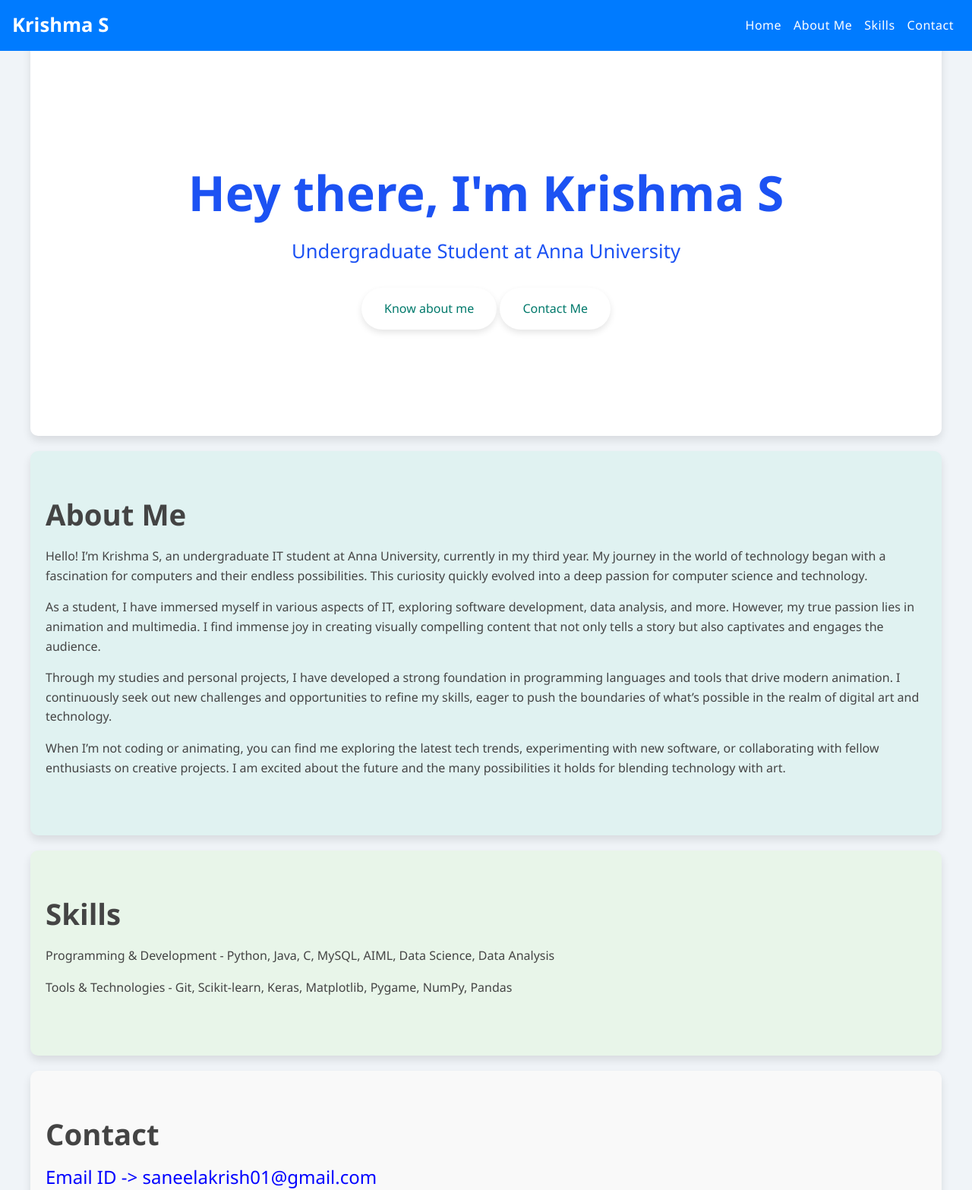
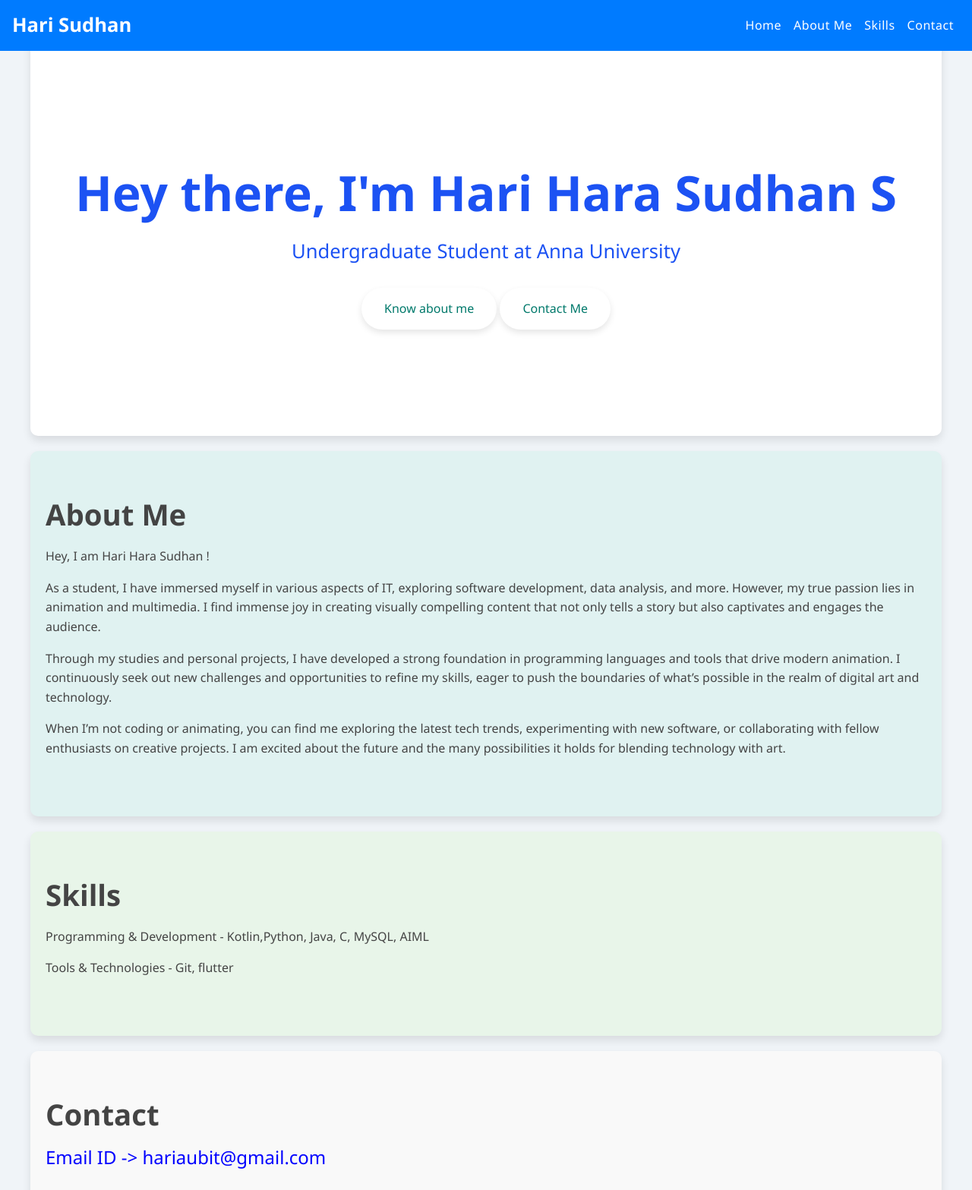
Before and after one commit to itsharisudhan/portfolio, a plain HTML site: page index.html in a window 1280 px wide. Shown: the top 1567 px of the page at 76% size. Drawn offline with nearby package versions, Linux system fonts and the light colour scheme.

Commit message:
Update index.html

```diff
--- a/index.html
+++ b/index.html
@@ -10,7 +10,7 @@
 <body>
     <header>
         <nav class="navbar navbar-expand-lg navbar-dark bg-primary fixed-top">
-            <a class="navbar-brand" href="#home">Krishma S</a>
+            <a class="navbar-brand" href="#home">Hari Sudhan</a>
             <button class="navbar-toggler" type="button" data-toggle="collapse" data-target="#navbarNav" aria-controls="navbarNav" aria-expanded="false" aria-label="Toggle navigation">
                 <span class="navbar-toggler-icon"></span>
             </button>
@@ -35,7 +35,7 @@
     <main>
         <section id="home" class="pt-5 mt-5">
             <div class="hero">
-                <h1>Hey there, I'm Krishma S</h1>
+                <h1>Hey there, I'm Hari Hara Sudhan S</h1>
                 <p>Undergraduate Student at Anna University</p>
                 <a href="#about" class="cta-button">Know about me</a>
                 <a href="#contact" class="cta-button">Contact Me</a>
@@ -43,26 +43,26 @@
         </section>
         <section id="about">
             <h2>About Me</h2>
-            <p>Hello! I’m Krishma S, an undergraduate IT student at Anna University, currently in my third year. My journey in the world of technology began with a fascination for computers and their endless possibilities. This curiosity quickly evolved into a deep passion for computer science and technology.</p>
+            <p>Hey, I am Hari Hara Sudhan !</p>
             <p>As a student, I have immersed myself in various aspects of IT, exploring software development, data analysis, and more. However, my true passion lies in animation and multimedia. I find immense joy in creating visually compelling content that not only tells a story but also captivates and engages the audience.</p>
             <p>Through my studies and personal projects, I have developed a strong foundation in programming languages and tools that drive modern animation. I continuously seek out new challenges and opportunities to refine my skills, eager to push the boundaries of what’s possible in the realm of digital art and technology.</p>
             <p>When I’m not coding or animating, you can find me exploring the latest tech trends, experimenting with new software, or collaborating with fellow enthusiasts on creative projects. I am excited about the future and the many possibilities it holds for blending technology with art.</p>
         </section>
         <section id="skills">
             <h2>Skills</h2>
-            <p>Programming & Development - Python, Java, C, MySQL, AIML, Data Science, Data Analysis</p>
-            <p>Tools & Technologies      - Git, Scikit-learn, Keras, Matplotlib, Pygame, NumPy, Pandas</p>
+            <p>Programming & Development - Kotlin,Python, Java, C, MySQL, AIML</p>
+            <p>Tools & Technologies      - Git, flutter</p>
         </section>
         <section id="contact">
             <h2>Contact</h2>
-            <h4 style="color: blue;">Email ID   ->  saneelakrish01@gmail.com</h4>
+            <h4 style="color: blue;">Email ID   -> hariaubit@gmail.com</h4>
         </section>
     </main>
     <footer class="bg-primary text-white text-center py-4">
         <p>Thank you for visiting! Let's connect.</p>
         <div class="social-links">
-            <a href="https://www.linkedin.com/in/krishma-s-a867292a4" class="text-white">LinkedIn</a>
-            <a href="https://github.com/krish-san" class="text-white">GitHub</a>
+            <a href="" class="text-white">LinkedIn</a>
+            <a href="https://github.com/itsharisudhan" class="text-white">GitHub</a>
         </div>
     </footer>
     <script src="https://code.jquery.com/jquery-3.5.1.slim.min.js"></script>
```
